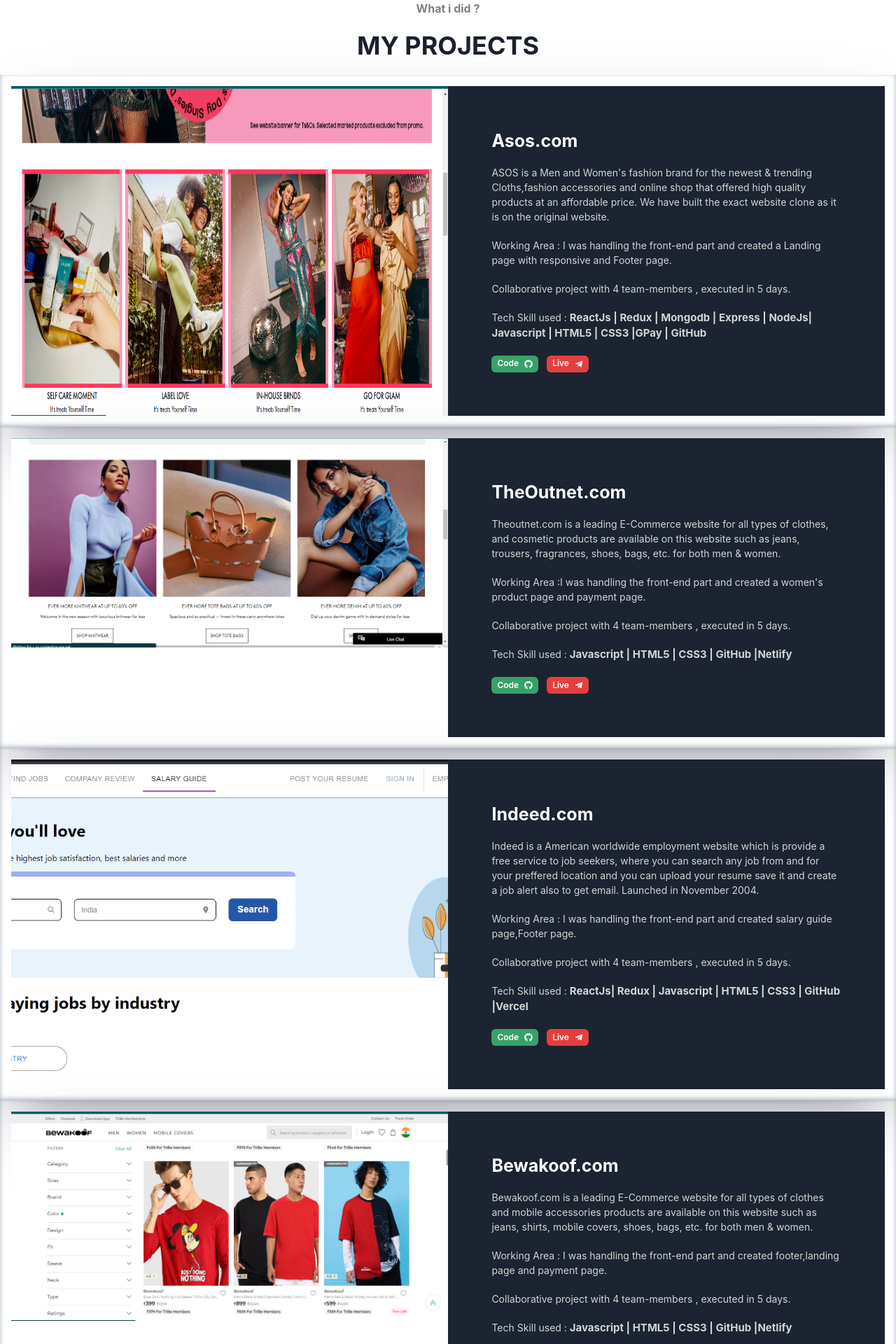
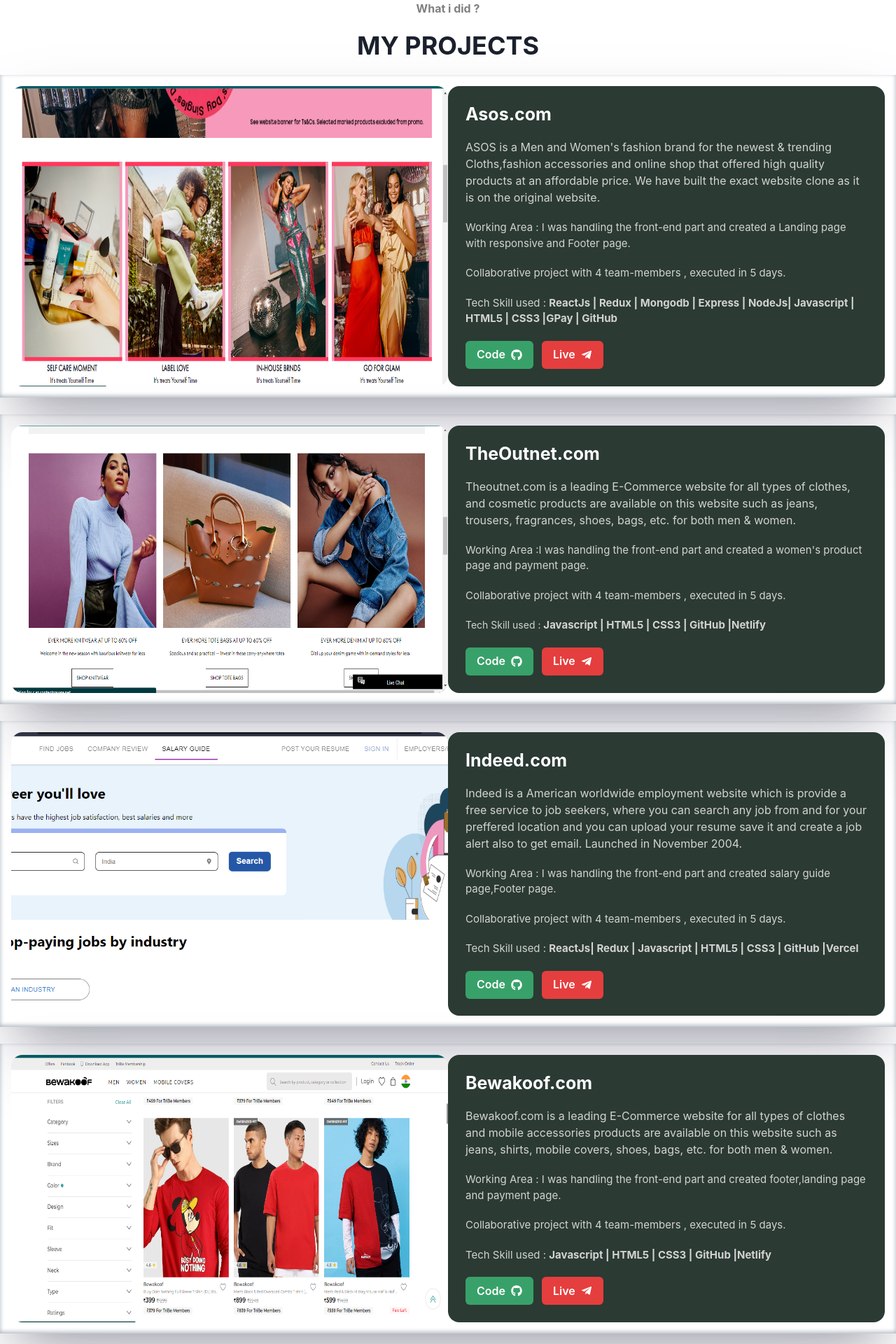
Before and after one commit to Rautmahi/Finmee_Technologies, a React (Create React App) app: page / in a window 1280 px wide. Shown: the part 2300-4220 px from the top of the page at 70% size. Built offline with nearby package versions, Linux system fonts and the light colour scheme.

Commit message:
button size and project details css changes

```diff
--- a/src/Pages/Projects.jsx
+++ b/src/Pages/Projects.jsx
@@ -37,38 +37,40 @@ const Projects = () => {
             src={fashion}
             w={["100%", "100%", "50%", "50%"]}
             h="100%"
+            borderRadius="1rem"
             objectFit="fill"
           />
           <Stack
             w={["100%", "100%", "50%", "50%"]}
-            bg="#1B2430"
-            p="5%"
+            bg="#2b3a33"
+            p="2%"
             textAlign="left"
             spacing={5}
+            borderRadius="1rem"
             //h="70%"
           >
             <Heading fontSize="25px" color="white">
               Asos.com
             </Heading>
-            <Text color="lightgray" fontSize="14px">
+            <Text color="lightgray" fontSize="16px">
             ASOS is a Men and Women's fashion brand for the newest & trending Cloths,fashion
                accessories and online shop that offered high quality products
               at an affordable price. We have built the exact website clone as it is on the
               original website.
             </Text>
-            <Text color="lightgray" fontSize="14px">
+            <Text color="lightgray" fontSize="15px">
               Working Area : I was handling the front-end part and created a Landing page with responsive
                and Footer page.
             </Text>
-            <Text color="lightgray" fontSize="14px">
+            <Text color="lightgray" fontSize="15px">
               Collaborative project with 4 team-members , executed in 5 days.
             </Text>
-            <Text color="lightgray" fontSize="14px">
+            <Text color="lightgray" fontSize="15px">
               Tech Skill used : <span style={{"fontWeight":"bold", "fontSize":"15px"}}>ReactJs | Redux | Mongodb | Express | NodeJs|
                 Javascript | HTML5 | CSS3 |GPay | GitHub </span>
             </Text>
             <Flex gap={3} align="center">
-              <Button size="xs" colorScheme="green">
+              <Button size="md" colorScheme="green">
                 <Link
                   href="https://github.com/agodse21/agonizing-cable-172"
                   target="_blank"
@@ -79,7 +81,7 @@ const Projects = () => {
                   </Flex>
                 </Link>
               </Button>
-              <Button size="xs" colorScheme="red">
+              <Button size="md" colorScheme="red">
                 <Link href="https://frontend-eight-lime.vercel.app/" target="_blank">
                   <Flex align="center" gap={2}>
                     <Text>Live</Text>
@@ -90,10 +92,11 @@ const Projects = () => {
             </Flex>
           </Stack>
         </Flex>
+        <br />
+
         {/* .................................. */}
         {/* 2nd project */}
         <Flex
-
           flexDirection={["column", "column", "row", "row"]}
           p={4}
           boxShadow="rgba(50, 50, 93, 0.25) 0px 50px 100px -20px, rgba(0, 0, 0, 0.3) 0px 30px 60px -30px, rgba(10, 37, 64, 0.35) 0px -2px 6px 0px inset"
@@ -101,38 +104,41 @@ const Projects = () => {
           <Image
          src={theoutnet}
             w={["100%", "100%", "50%", "50%"]}
-            h="70%"
+            h="100%"
+            borderRadius="1rem"
             objectFit="fill"
           />
           <Stack
             w={["100%", "100%", "50%", "50%"]}
-            bg="#1B2430"
-            p="5%"
+            bg="#2b3a33"
+            p="2%"
             textAlign="left"
+            borderRadius="1rem"
+
             spacing={5}
           >
             <Heading fontSize="25px" color="white">
               TheOutnet.com
             </Heading>
-            <Text color="lightgray" fontSize="14px">
+            <Text color="lightgray" fontSize="16px">
             Theoutnet.com is a leading E-Commerce website for all types of
               clothes, and cosmetic products are available on this website such
               as jeans, trousers, fragrances, shoes, bags, etc. for both men &
               women.
             </Text>
-            <Text color="lightgray" fontSize="14px">
+            <Text color="lightgray" fontSize="15px">
               Working Area :I was handling the front-end part and created a women's product
               page and payment page.
 
             </Text>
-            <Text color="lightgray" fontSize="14px">
+            <Text color="lightgray" fontSize="15px">
               Collaborative project with 4 team-members , executed in 5 days.
             </Text>
             <Text color="lightgray" fontSize="14px">
               Tech Skill used : <span style={{"fontWeight":"bold", "fontSize":"15px"}}>   Javascript | HTML5 | CSS3 | GitHub |Netlify</span>
             </Text>
             <Flex gap={3} align="center">
-              <Button size="xs" colorScheme="green">
+              <Button size="md" colorScheme="green">
                 <Link
                   href="https://github.com/satyamkumarjha2002/Unit-3-project/tree/master"
                   target="_blank"
@@ -143,7 +149,7 @@ const Projects = () => {
                   </Flex>
                 </Link>
               </Button>
-              <Button size="xs" colorScheme="red">
+              <Button size="md" colorScheme="red">
                 <Link href="https://incomparable-kheer-67acf9.netlify.app/" target="_blank">
                   <Flex align="center" gap={2}>
                     <Text>Live</Text>
@@ -154,10 +160,11 @@ const Projects = () => {
             </Flex>
           </Stack>
         </Flex>
+        <br />
+
         {/* .................................. */}
         {/* 3rd project  */}
         <Flex
-
           flexDirection={["column", "column", "row", "row"]}
           p={4}
           boxShadow="rgba(50, 50, 93, 0.25) 0px 50px 100px -20px, rgba(0, 0, 0, 0.3) 0px 30px 60px -30px, rgba(10, 37, 64, 0.35) 0px -2px 6px 0px inset"
@@ -166,36 +173,38 @@ const Projects = () => {
            src={indeeed}
             w={["100%", "100%", "50%", "50%"]}
             h="100%"
+            borderRadius="1rem"
             objectFit="cover"
           />
           <Stack
             w={["100%", "100%", "50%", "50%"]}
-            bg="#1B2430"
-            p="5%"
+            bg="#2b3a33"
+            p="2%"
             textAlign="left"
             spacing={5}
+            borderRadius="1rem"
           >
             <Heading fontSize="25px" color="white">
              Indeed.com
             </Heading>
-            <Text color="lightgray" fontSize="14px">
+            <Text color="lightgray" fontSize="16px">
             Indeed is a American worldwide employment website which is provide a
               free service to job seekers, where you can search any job from and for your preffered
               location and you can upload your resume save
                it and create a job alert also to get email. Launched in November 2004.
             </Text>
 
-            <Text color="lightgray" fontSize="14px">
+            <Text color="lightgray" fontSize="15px">
             Working Area : I was handling the front-end part and created  salary guide page,Footer  page.
             </Text>
-            <Text color="lightgray" fontSize="14px">
+            <Text color="lightgray" fontSize="15px">
               Collaborative project with 4 team-members , executed in 5 days.
             </Text>
-            <Text color="lightgray" fontSize="14px">
+            <Text color="lightgray" fontSize="15px">
               Tech Skill used : <span style={{"fontWeight":"bold", "fontSize":"15px"}}>  ReactJs| Redux | Javascript | HTML5 | CSS3 | GitHub |Vercel</span>
             </Text>
             <Flex gap={3} align="center">
-              <Button size="xs" colorScheme="green">
+              <Button size="md" colorScheme="green">
                 <Link
                   href="https://github.com/Chhattoo25/curved-knee-365"
                   target="_blank"
@@ -206,7 +215,7 @@ const Projects = () => {
                   </Flex>
                 </Link>
               </Button>
-              <Button size="xs" colorScheme="red">
+              <Button size="md" colorScheme="red">
                 <Link href="https://indeed-clone-ten.vercel.app/" target="_blank">
                   <Flex align="center" gap={2}>
                     <Text>Live</Text>
@@ -217,7 +226,7 @@ const Projects = () => {
             </Flex>
           </Stack>
         </Flex>
-
+        <br />
         {/* ............................................. */}
         {/* 4th project  */}
         <Flex
@@ -227,38 +236,40 @@ const Projects = () => {
           boxShadow="rgba(50, 50, 93, 0.25) 0px 50px 100px -20px, rgba(0, 0, 0, 0.3) 0px 30px 60px -30px, rgba(10, 37, 64, 0.35) 0px -2px 6px 0px inset"
         >
           <Image
-src={bewakoof}
+            src={bewakoof}
             w={["100%", "100%", "50%", "50%"]}
-            h="70%"
+            h="100%"
+            borderRadius="1rem"
             objectFit="fill"
           />
           <Stack
             w={["100%", "100%", "50%", "50%"]}
-            bg="#1B2430"
-            p="5%"
+            bg="#2b3a33"
+            p="2%"
+            borderRadius="1rem"
             textAlign="left"
             spacing={5}
           >
             <Heading fontSize="25px" color="white">
           Bewakoof.com
             </Heading>
-            <Text color="lightgray" fontSize="14px">
+            <Text color="lightgray" fontSize="16px">
             Bewakoof.com is a leading E-Commerce website for all types of
               clothes and mobile accessories products are available on this
               website such as jeans, shirts, mobile covers, shoes, bags, etc.
               for both men & women.
             </Text>
-            <Text color="lightgray" fontSize="14px">
+            <Text color="lightgray" fontSize="15px">
               Working Area : I was handling the front-end part and created footer,landing page and payment page.
             </Text>
-            <Text color="lightgray" fontSize="14px">
+            <Text color="lightgray" fontSize="15px">
               Collaborative project with 4 team-members , executed in 5 days.
             </Text>
-            <Text color="lightgray" fontSize="14px">
+            <Text color="lightgray" fontSize="15px">
               Tech Skill used : <span style={{"fontWeight":"bold", "fontSize":"15px"}}>Javascript | HTML5 | CSS3 | GitHub |Netlify</span>
             </Text>
             <Flex gap={3} align="center">
-              <Button size="xs" colorScheme="green">
+              <Button size="md" colorScheme="green">
                 <Link
                   href="https://github.com/rajpawanku/Unit2ProjectBewakoof"
                   target="_blank"
@@ -269,7 +280,7 @@ src={bewakoof}
                   </Flex>
                 </Link>
               </Button>
-              <Button size="xs" colorScheme="red">
+              <Button size="md" colorScheme="red">
                 <Link href="https://radiant-alpaca-ceefd6.netlify.app/" target="_blank">
                   <Flex align="center" gap={2}>
                     <Text>Live</Text>
```
